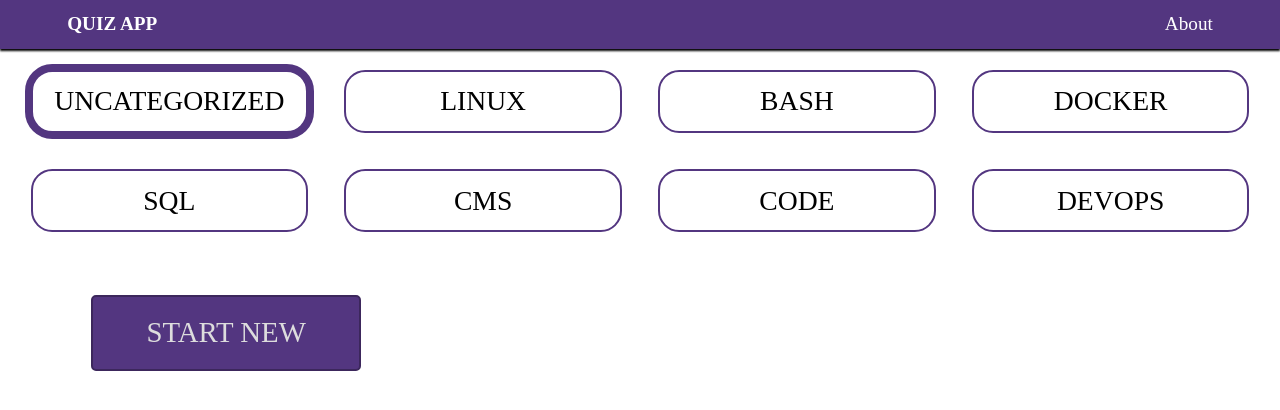
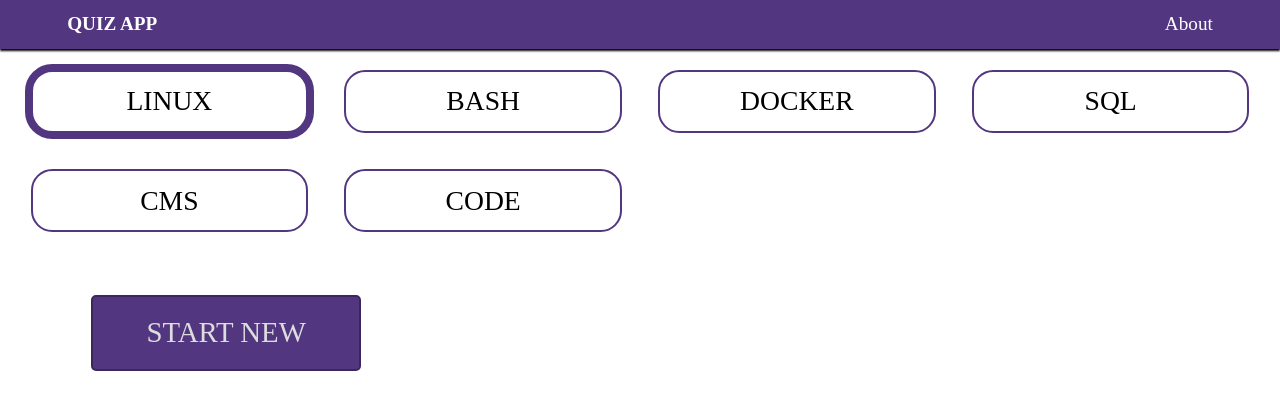
Before and after one commit to antklim89/quiz_app_vite, a Vue app: page / in a window 1280 px wide. Shown: the top 410 px of the page. Built offline with nearby package versions, Linux system fonts and the light colour scheme.

Commit message:
remove uncategorized and devops categories

```diff
--- a/src/constants.ts
+++ b/src/constants.ts
@@ -2,12 +2,10 @@ export const URL = '/.netlify/functions/questions';
 export const QUESTIONS_STORAGE_NAME = 'QUIZ_APP_QUESTIONS';
 
 export const CATEGORIES = [
-    'uncategorized',
     'linux',
     'bash',
     'docker',
     'sql',
     'cms',
     'code',
-    'devops',
 ];
```
